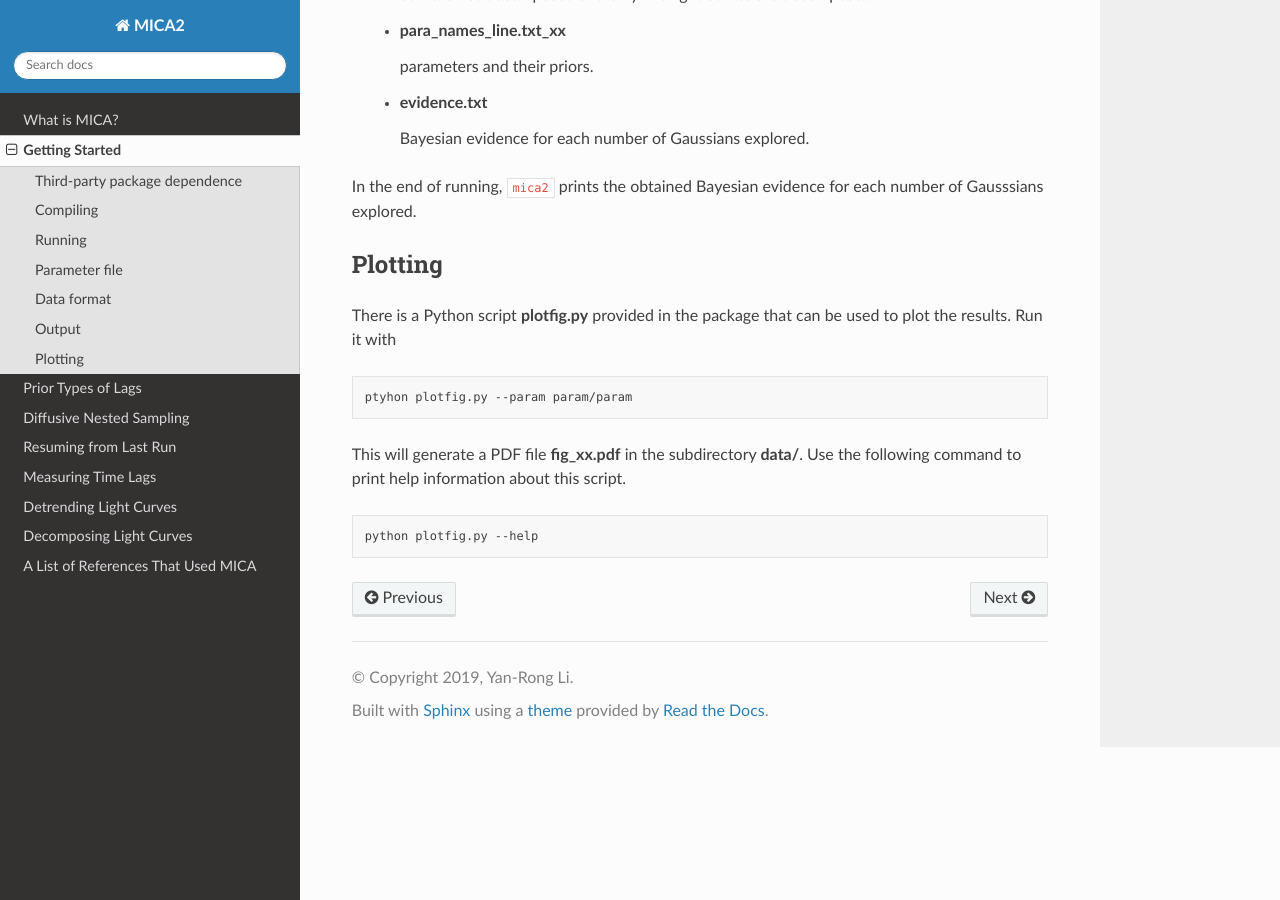
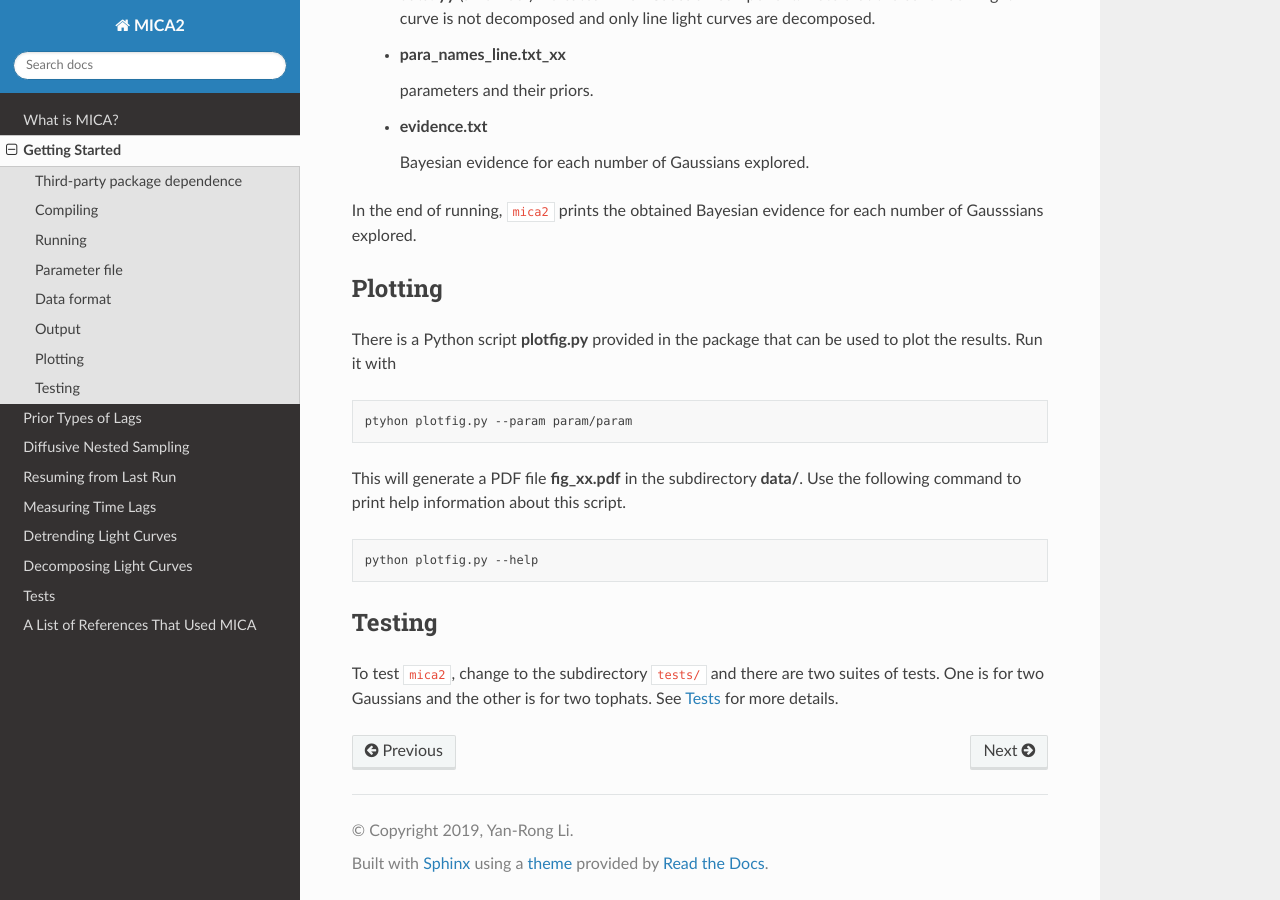
Before and after one commit to LiyrAstroph/MICA2, a Sphinx documentation site: the page built from docs/getting_started.rst, in a window 1280 px wide and 900 px high, scrolled down 4843 px. Built offline with Sphinx 7.4.7 and the Read the Docs theme 2.0.0, drawn with Linux system fonts in a browser that asks for light colours; some of the changed text lies outside the part shown.

Commit message:
add tests.

```diff
--- a/docs/getting_started.rst
+++ b/docs/getting_started.rst
@@ -15,6 +15,8 @@ Third-party package dependence
   * **GSL** --- the GNU Scientific Library, downloaded at http://www.gnu.org/software/gs
 
   * **LAPACKE** --- the C-interface of LAPACK, downloaded at http://www.netlib.org/lapack/
+
+  * **CMake** ---- the compilation tool, downloaded at https://cmake.org/download/
 
   * **CDNest** --- Diffusive nested sampling, downloaded at https://github.com/LiyrAstroph/CDNest
 
@@ -259,3 +261,8 @@ to print help information about this script.
 .. code:: bash
 
   python plotfig.py --help
+
+Testing
+========================
+To test ``mica2``, change to the subdirectory ``tests/`` and there are two suites of tests. One is for two Gaussians
+and the other is for two tophats. See :ref:`tests_label` for more details.
--- a/docs/index.rst
+++ b/docs/index.rst
@@ -26,6 +26,7 @@ Documentation
    delay.rst
    detrend.rst
    decomp.rst
+   tests.rst
    list.rst
 
 
```
Also changed, not shown: docs/tests.rst (added, +46 -0 lines), docs/_static/fig_twogauss.jpg (added), 9 other files.
